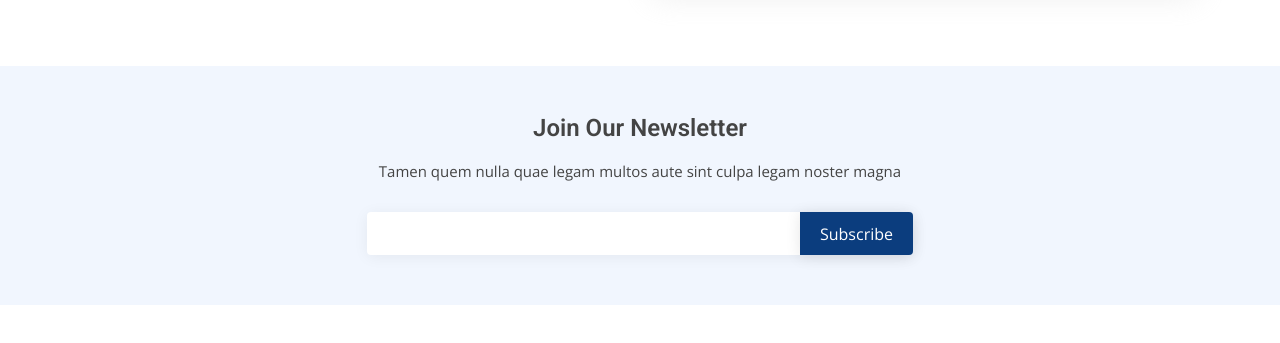
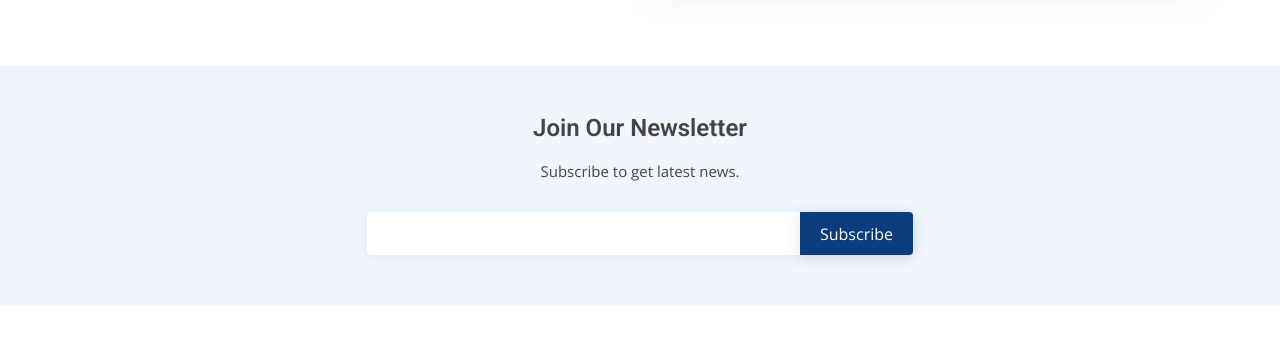
Before and after one commit to AminaAsif9/Business-Site-MyBiz, a plain HTML site: page index.html in a window 1280 px wide. Shown: the part 5176-5519 px from the top of the page. Drawn offline with nearby package versions, Linux system fonts and the light colour scheme; a script that the page names is missing.

Commit message:
Update index.html

```diff
--- a/index.html
+++ b/index.html
@@ -548,7 +548,7 @@
         <div class="row justify-content-center">
           <div class="col-lg-6">
             <h4>Join Our Newsletter</h4>
-            <p>Tamen quem nulla quae legam multos aute sint culpa legam noster magna</p>
+            <p>Subscribe to get latest news.</p>
             <form action="" method="post">
               <input type="email" name="email"><input type="submit" value="Subscribe">
             </form>
```
